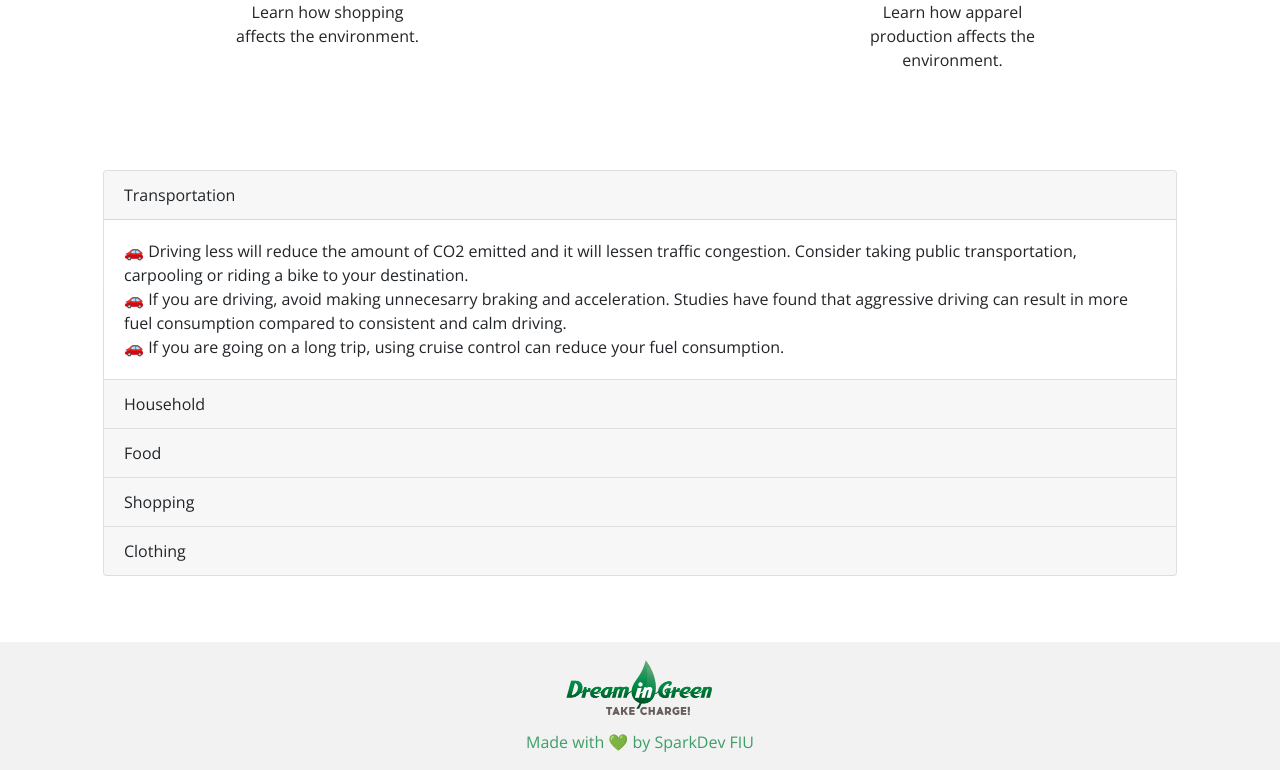
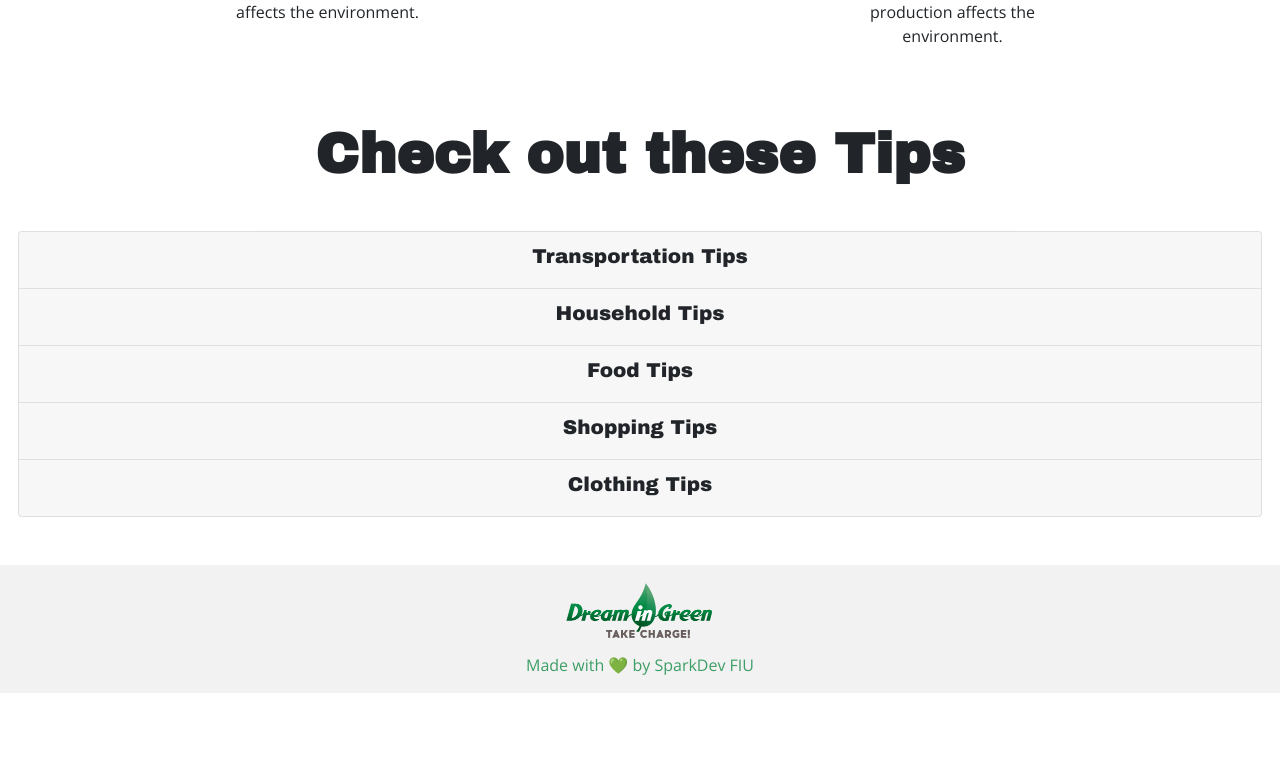
Before and after one commit to ncevallos/dream-in-green, a React (Vite) app: page /learn in a window 1280 px wide. Shown: the part 982-1752 px from the top of the page. After the commit the page ends 1675 px from the top, so only its background shows below. Built offline with nearby package versions, Linux system fonts and the light colour scheme; no server answers.

Commit message:
change dropdown menu for tips on learn page

```diff
--- a/src/components/LearnInformationRow.js
+++ b/src/components/LearnInformationRow.js
@@ -22,7 +22,7 @@ const LearnInformationRow = () => {
         <div className='image food' />
         <div className='title'>Food</div>
         <div className='text'>
-          Learn about the potential foods you consume that can affect the environment.
+          Learn about the foods you consume that can affect the environment.
         </div>
       </div>
       </div>
--- a/src/pages/Learn.js
+++ b/src/pages/Learn.js
@@ -21,115 +21,123 @@ const Tips = () => {
       </div>
       <LearnInformationRow />
       <LearnInformationSecondRow />
-      <div className='container'>
-        <Accordion defaultActiveKey='0'>
-          <Card>
+      <div className='tips-text'>
+        <h1 className='display-4 font-weight-bold mb-3'>Check out these Tips</h1>
+      </div>
+      <Accordion className='pt-0 pb-0'>
+        <Card className='accordion-section'>
           <Accordion.Toggle as={Card.Header} eventKey='0'>
-              Transportation
+            <h5>Transportation Tips</h5>
           </Accordion.Toggle>
-            <Accordion.Collapse eventKey='0'>
+          <Accordion.Collapse eventKey='0' className='accordion-tips'>
             <Card.Body>
-                🚗 Driving less will reduce the amount of CO2 emitted and it
-                will lessen traffic congestion. Consider taking public
-                transportation, carpooling or riding a bike to your destination.
-                <br />
-                🚗 If you are driving, avoid making unnecesarry braking and
-                acceleration. Studies have found that aggressive driving can
-                result in more fuel consumption compared to consistent and calm
-                driving.
-                <br />
-                🚗 If you are going on a long trip, using cruise control can
-                reduce your fuel consumption.
+              <h6>🍃 Switch lights off!Driving less will reduce the amount of CO2 emitted and it will lessen traffic congestion.
+				Consider taking public transportation, carpooling or riding a bike to your destination.</h6>
+            </Card.Body>
+          </Accordion.Collapse>
+          <Accordion.Collapse eventKey='0' className='accordion-tips'>
+            <Card.Body>
+              <h6>
+                🍃 If you are driving, avoid making unnecesarry braking and acceleration.
+				Studies have found that aggressive driving can result in more fuel consumption compared to consistent and calm driving.
+              </h6>
+            </Card.Body>
+          </Accordion.Collapse>
+		  <Accordion.Collapse eventKey='0' className='accordion-tips'>
+            <Card.Body>
+              <h6>
+                🍃 If you are going on a long trip, using cruise control can reduce your fuel consumption.
+              </h6>
             </Card.Body>
           </Accordion.Collapse>
         </Card>
-
-          <Card>
+        <Card className='accordion-section'>
           <Accordion.Toggle as={Card.Header} eventKey='1'>
-              Household
+            <h5>Household Tips</h5>
           </Accordion.Toggle>
-            <Accordion.Collapse eventKey='1'>
+          <Accordion.Collapse eventKey='1' className='accordion-tips'>
             <Card.Body>
-                🏠 Consider using LED lightbulbs instead of regular lightbulbs.
-                LED bulbs may cost more but they use a quarter of the energy
-                compared to the regular ones and last up to 25 times longer.
-                <br />
-                🏠 Make sure you turn off all electronic devices when not in use
-                and dont forget to turn off the light when leaving your room.
-                <br />
-                🏠 If you use the water heater often, try turning down the
-                heater to 120˚F. Doing this can save you roughly 500 pounds of
-                CO2.
+              <h6>🍃 Consider using LED lightbulbs instead of regular lightbulbs.
+			  LED bulbs may cost more but they use a quarter of the energy compared to the regular ones and last up to 25 times longer.</h6>
+            </Card.Body>
+          </Accordion.Collapse>
+          <Accordion.Collapse eventKey='1' className='accordion-tips'>
+            <Card.Body>
+              <h6>🍃 Make sure you turn off all electronic devices when not in use and dont forget to turn off the light when leaving your room</h6>
+            </Card.Body>
+          </Accordion.Collapse>
+          <Accordion.Collapse eventKey='1' className='accordion-tips'>
+            <Card.Body>
+              <h6>🍃 If you use the water heater often, try turning down the heater to 120˚F. Doing this can save you roughly 500 pounds of CO2.</h6>
             </Card.Body>
           </Accordion.Collapse>
         </Card>
-
-          <Card>
+        <Card className='accordion-section'>
           <Accordion.Toggle as={Card.Header} eventKey='2'>
-              Food
+            <h5>Food Tips</h5>
           </Accordion.Toggle>
-            <Accordion.Collapse eventKey='2'>
+          <Accordion.Collapse eventKey='2' className='accordion-tips'>
             <Card.Body>
-                🍲 Reduce the amount of food you waste by planning your meals
-                ahead of time, freezing any leftovers, and reusing any leftovers
-                that could be left behind.
-                <br />
-                🍲 Consider eating more plant-based meals. Meat and dairy are
-                responsible for 14.5% of manmade global greenhouse gas
-                emissions. You can reduce your carbon footprint by consuming
-                more vegetables, fruits, and grains.
-                <br />
-                🍲 When doing groceries, choose organic and local foods that are
-                in season. Opting to purchase locally instead of transporting
-                foods from far away will reduce air pollution and cut back on
-                greenhouse emissions.
+              <h6>🍃 Reduce the amount of food you waste by planning your meals ahead of time, freezing any leftovers, and reusing any leftovers that could be left behind.</h6>
+            </Card.Body>
+          </Accordion.Collapse>
+          <Accordion.Collapse eventKey='2' className='accordion-tips'>
+            <Card.Body>
+              <h6>🍃 Consider eating more plant-based meals. Meat and dairy are responsible for 14.5% of manmade global greenhouse gas emissions.
+			  You can reduce your carbon footprint by consuming more vegetables, fruits, and grains.</h6>
+            </Card.Body>
+          </Accordion.Collapse>
+		  <Accordion.Collapse eventKey='2' className='accordion-tips'>
+            <Card.Body>
+              <h6>🍃 When doing groceries, choose organic and local foods that are in season.
+			  Opting to purchase locally instead of transporting foods from far away will reduce air pollution and cut back on greenhouse emissions.</h6>
             </Card.Body>
           </Accordion.Collapse>
         </Card>
-
-          <Card>
+        <Card className='accordion-section'>
           <Accordion.Toggle as={Card.Header} eventKey='3'>
-              Shopping
+            <h5>Shopping Tips</h5>
           </Accordion.Toggle>
-            <Accordion.Collapse eventKey='3'>
+          <Accordion.Collapse eventKey='3' className='accordion-tips'>
             <Card.Body>
-                🛍️ Reduce the amount of stuff you purchase and consider using
-                recycled items when possible.
-                <br />
-                🛍️ If youre looking to purchase a new computer, try purchasing a
-                laptop instead of a traditional desktop. Dekstops require more
-                energy than laptops, making them less environmentally friendly.
-                <br />
-                🛍️ Bring your own reusable bag when shopping around. This will
-                decrease the amount of plastic bags used, which can pollute our
-                environment.
+              <h6>🍃 Reduce the amount of stuff you purchase and consider using recycled items when possible.</h6>
+            </Card.Body>
+          </Accordion.Collapse>
+          <Accordion.Collapse eventKey='3' className='accordion-tips'>
+            <Card.Body>
+              <h6>🍃 If youre looking to purchase a new computer, try purchasing a laptop instead of a traditional desktop.
+			  Dekstops require more energy than laptops, making them less environmentally friendly.</h6>
+            </Card.Body>
+          </Accordion.Collapse>
+		  <Accordion.Collapse eventKey='3' className='accordion-tips'>
+            <Card.Body>
+              <h6>🍃 Bring your own reusable bag when shopping around. This will decrease the amount of plastic bags used, which can pollute our environment.</h6>
             </Card.Body>
           </Accordion.Collapse>
         </Card>
-
-          <Card>
+		<Card className='accordion-section'>
           <Accordion.Toggle as={Card.Header} eventKey='4'>
-              Clothing
+            <h5>Clothing Tips</h5>
           </Accordion.Toggle>
-            <Accordion.Collapse eventKey='4'>
+          <Accordion.Collapse eventKey='4' className='accordion-tips'>
             <Card.Body>
-                👚 Washing your clothes in cold water could save up to 500
-                pounds of carbon dioxide. Using cold water instead of hot/warm
-                water can also clean your clothes better.
-                <br />
-                👚 Buying secondhand clothes can save the resources used to
-                otherwise create a new clothing piece. Shopping for second hand
-                items can also save you more money.
-                <br />
-                👚 When buying new clothes, look for items that are made with
-                eco-friendly and natural fabrics. Some of them include, bamboo,
-                silk, hemp, and organic cotton.
+              <h6>🍃 Washing your clothes in cold water could save up to 500 pounds of carbon dioxide. Using cold water instead of hot/warm water can also clean your clothes better.</h6>
+            </Card.Body>
+          </Accordion.Collapse>
+          <Accordion.Collapse eventKey='4' className='accordion-tips'>
+            <Card.Body>
+              <h6>🍃 Buying secondhand clothes can save the resources used to otherwise create a new clothing piece. Shopping for second hand items can also save you more money.</h6>
+            </Card.Body>
+          </Accordion.Collapse>
+		  <Accordion.Collapse eventKey='4' className='accordion-tips'>
+            <Card.Body>
+              <h6>🍃 When buying new clothes, look for items that are made with eco-friendly and natural fabrics. Some of them include, bamboo, silk, hemp, and organic cotton.</h6>
             </Card.Body>
           </Accordion.Collapse>
         </Card>
       </Accordion>
     </div>
-    </div>
+
   );
 };
 
--- a/src/styles/_bootstrap.scss
+++ b/src/styles/_bootstrap.scss
@@ -20,6 +20,7 @@ $theme-colors: (
 .nav-bar-logo {
   width: 150px;
 }
+
 
 .nav-link {
   transition: color 0.1s, background-color 0.1s;
@@ -74,4 +75,6 @@ $theme-colors: (
     transform: translateY(-6px);
     background-color: lighten(theme-color('primary'), 5%);
   }
+
+
 }
```
Lines whose indentation alone changed are shown as unchanged.
